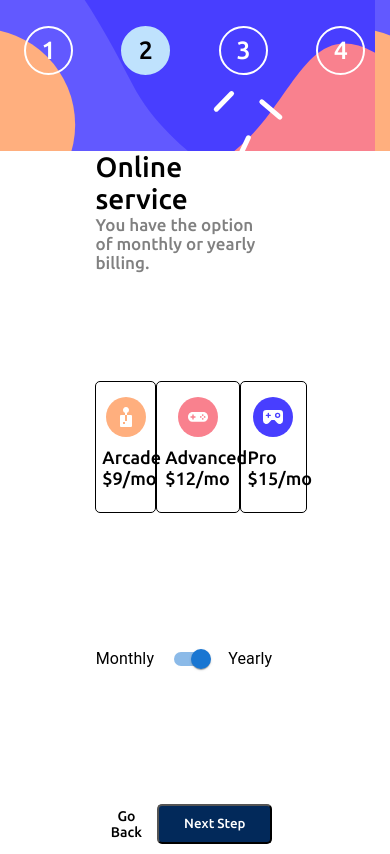
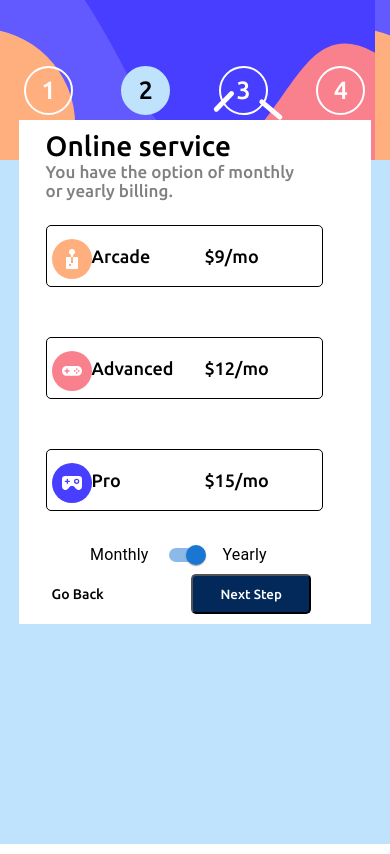
Before and after one commit to denizsecmen/MultiForm, a Next.js app: page / in a window 390 px wide. Both pictures are taken after a click on the button "Next Step". Built offline with nearby package versions, Linux system fonts and the light colour scheme.

Commit message:
Project was finished.

```diff
--- a/src/components/mainForm/Form2/style/style.module.css
+++ b/src/components/mainForm/Form2/style/style.module.css
@@ -1,3 +1,22 @@
+@media screen and (max-width: 700px) {
+  .selection {
+    border-radius: 5px;
+    border: 1.5px solid black;
+    height: 50px !important;
+    width: 100% !important;
+    display: flex;
+    flex-direction: row !important;
+    align-items: center !important;
+    padding: 5px !important;
+  }
+  .selections {
+    display: flex;
+    width: 100%;
+    height: 400px;
+    flex-direction: column !important;
+    align-items: space-around !important;
+  }
+}
 .component {
   font-size: 18px;
   font-family: 'Ubuntu';
--- a/src/components/progress/style/style.module.css
+++ b/src/components/progress/style/style.module.css
@@ -9,7 +9,7 @@
 @media screen and (max-width: 700px) {
   .progressSign {
     width: 100% !important;
-    height: 100px !important;
+    height: 180px !important;
     border-radius: 0px !important;
     display: flex !important;
     flex-direction: row !important;
@@ -17,6 +17,8 @@
     align-items: center !important;
     margin-right: 0px !important;
     margin-left: 0px !important;
+    position: absolute !important;
+    top: 0px !important;
   }
   .stepbox {
     width: 50px !important;
--- a/src/pages/index.tsx
+++ b/src/pages/index.tsx
@@ -45,9 +45,7 @@ export default function Home() {
             <div className={styles.progress}>
               <Progress />
             </div>
-            <div className={styles.mobileform}>
-              <div className={styles.main}>{changeMain(val)}</div>
-            </div>
+            <div className={styles.main}>{changeMain(val)}</div>
           </div>
         </div>
       </context.Provider>
--- a/src/styles/Home.module.css
+++ b/src/styles/Home.module.css
@@ -2,21 +2,27 @@
   .body {
     width: 100vw;
     min-height: 100vh;
-    background-color: white !important;
+    background-color: hsl(206, 94%, 87%) !important;
+    position: absolute !important;
   }
   .form {
-    width: 90vw !important;
-    min-height: 100vh !important;
-    display: flex;
-    flex-direction: column !important;
+    width: 80vw !important;
+    min-height: 5vh !important;
     position: absolute;
+    top: 0px !important;
     border-radius: 0px !important;
   }
   .progress {
     background-image: url('../images/bg-sidebar-mobile.svg') !important;
     width: 100vw !important;
-    height: 180px !important;
+    height: 160px !important;
     border-radius: 0px !important;
+    position: absolute;
+    top: 0px !important;
+  }
+  .main {
+    position: absolute;
+    top: 120px !important;
   }
 }
 .bodyb {
@@ -38,7 +44,9 @@
 }
 .form {
   width: 51vw;
-  height: 75vh;
+  height: 55vh;
+  padding: 10px !important;
+  padding-bottom: 10px !important;
   background-color: white;
   display: flex;
   justify-content: center;
@@ -54,6 +62,7 @@
 .main {
   width: 100%;
   height: 100%;
+  padding: 10px;
   background-color: white;
 }
 .mobileform {
```
